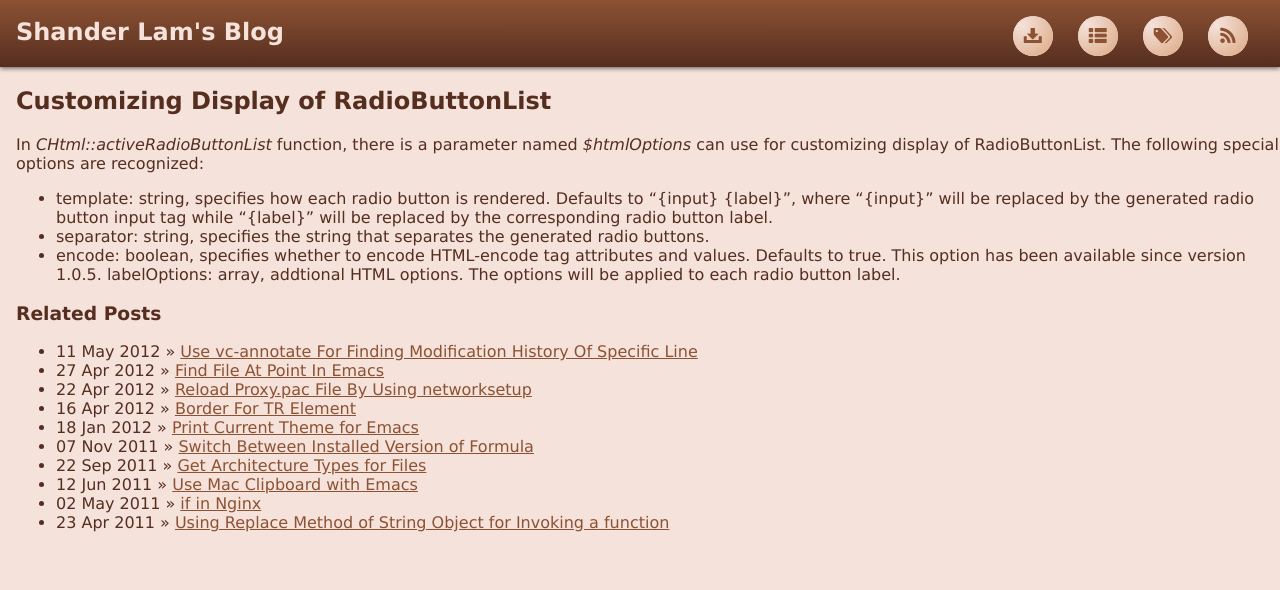
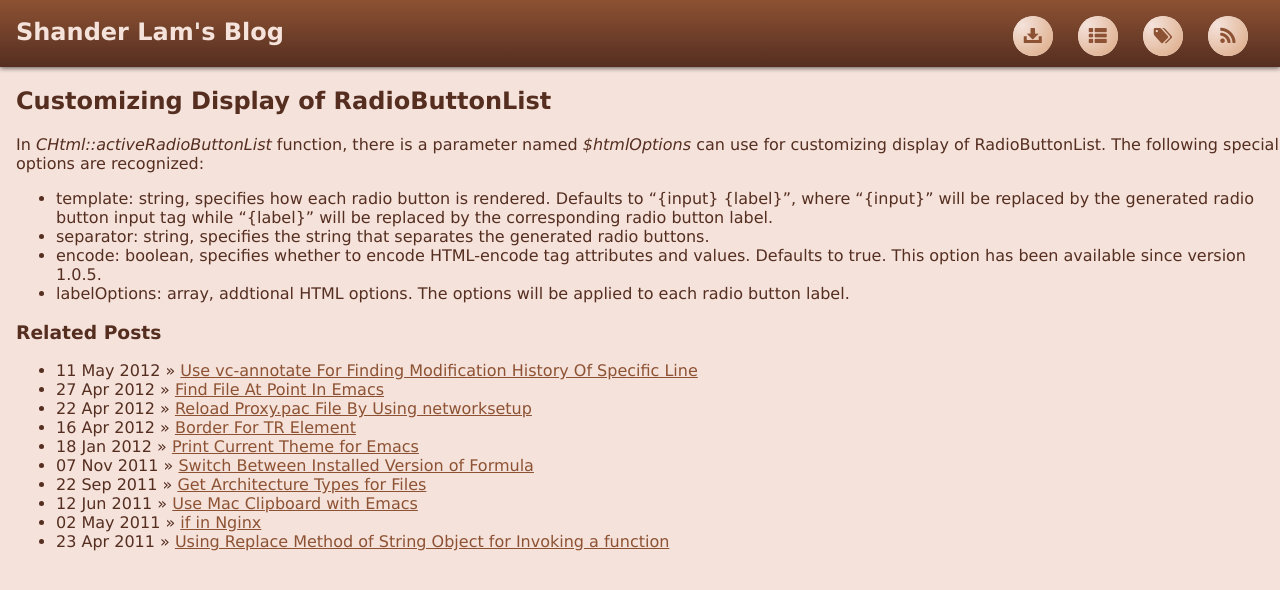
Before and after one commit to shanderlam/shanderlam.github.io, a Jekyll site: the page built from _posts/2011-02-08-customizing-display-of-radiobuttonlist.markdown, in a window 1280 px wide. Shown: the top 590 px of the page. Built offline with Jekyll 4.4.1, drawn with Linux system fonts in a browser that asks for light colours; part of the change alters nothing that is shown.

```diff
--- a/_posts/2011-02-08-customizing-display-of-radiobuttonlist.markdown
+++ b/_posts/2011-02-08-customizing-display-of-radiobuttonlist.markdown
@@ -5,9 +5,17 @@ category: Programming
 tags: [yii, php]
 date: 2011-02-08 12:27:31.000000000 +08:00
 ---
-In *CHtml::activeRadioButtonList* function, there is a parameter named *$htmlOptions* can use for customizing display of RadioButtonList. The following special options are recognized:
+In *CHtml::activeRadioButtonList* function, there is a parameter named
+*$htmlOptions* can use for customizing display of RadioButtonList. The following
+special options are recognized:
 
-* template: string, specifies how each radio button is rendered. Defaults to "{input} {label}", where "{input}" will be replaced by the generated radio button input tag while "{label}" will be replaced by the corresponding radio button label.
-* separator: string, specifies the string that separates the generated radio buttons.
-* encode: boolean, specifies whether to encode HTML-encode tag attributes and values. Defaults to true. This option has been available since version 1.0.5.
-labelOptions: array, addtional HTML options. The options will be applied to each radio button label.
+* template: string, specifies how each radio button is rendered. Defaults to
+  "{input} {label}", where "{input}" will be replaced by the generated radio
+  button input tag while "{label}" will be replaced by the corresponding radio
+  button label.
+* separator: string, specifies the string that separates the generated radio
+  buttons.
+* encode: boolean, specifies whether to encode HTML-encode tag attributes and
+values. Defaults to true. This option has been available since version 1.0.5.
+* labelOptions: array, addtional HTML options. The options will be applied to each
+radio button label.
```
